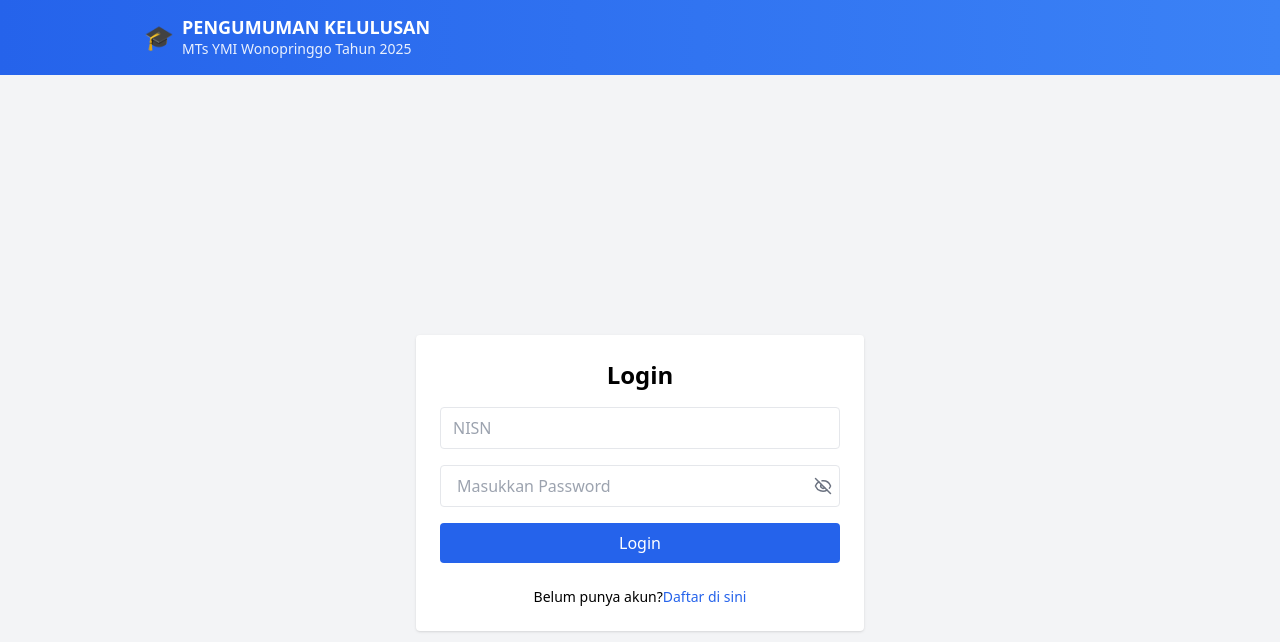
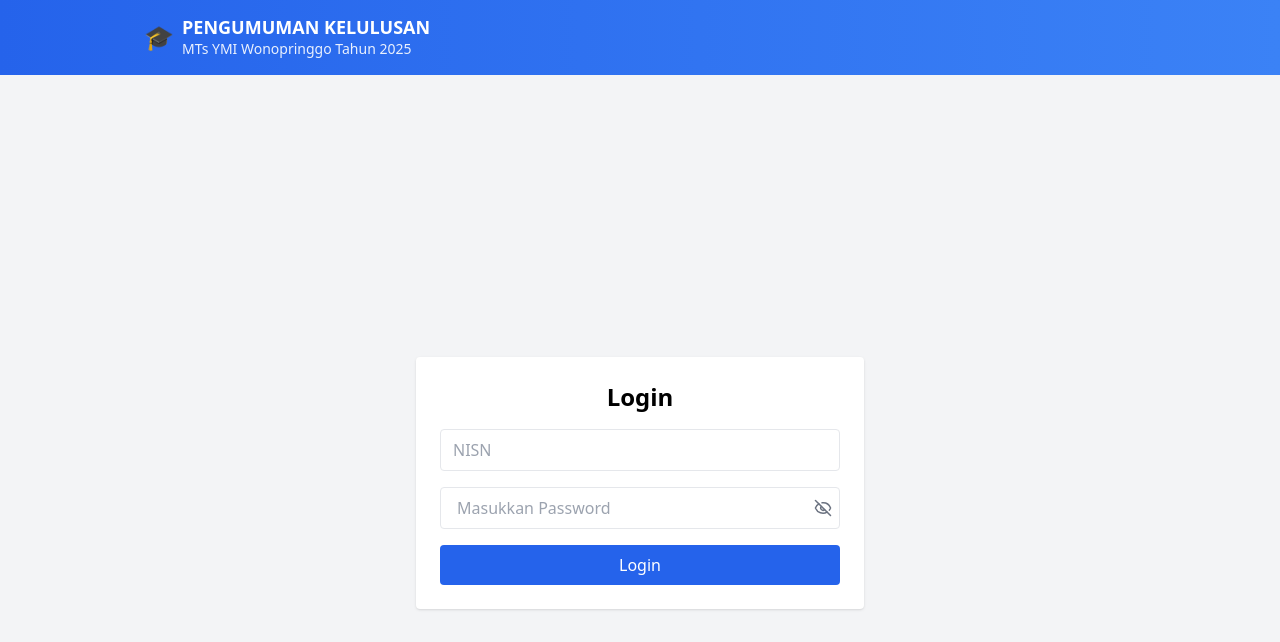
Before and after one commit to lydz8x/graduation-app, a React (Vite) app in the folder frontend/: page / in a window 1280 px wide. Shown: the top 642 px of the page. Built offline with nearby package versions, Linux system fonts and the light colour scheme; no server answers.

Commit message:
disable register

```diff
--- a/frontend/src/pages/Login.tsx
+++ b/frontend/src/pages/Login.tsx
@@ -88,12 +88,12 @@ function Login() {
 
             {error && <p className="text-red-600 mt-4 text-center">{error}</p>}
 
-            <p className="mt-6 text-sm text-center">
+            {/* <p className="mt-6 text-sm text-center">
               Belum punya akun?{""}
               <a href="/register" className="text-blue-600 hover:underline">
                 Daftar di sini
               </a>
-            </p>
+            </p> */}
           </div>
         </div>
       </main>
```
